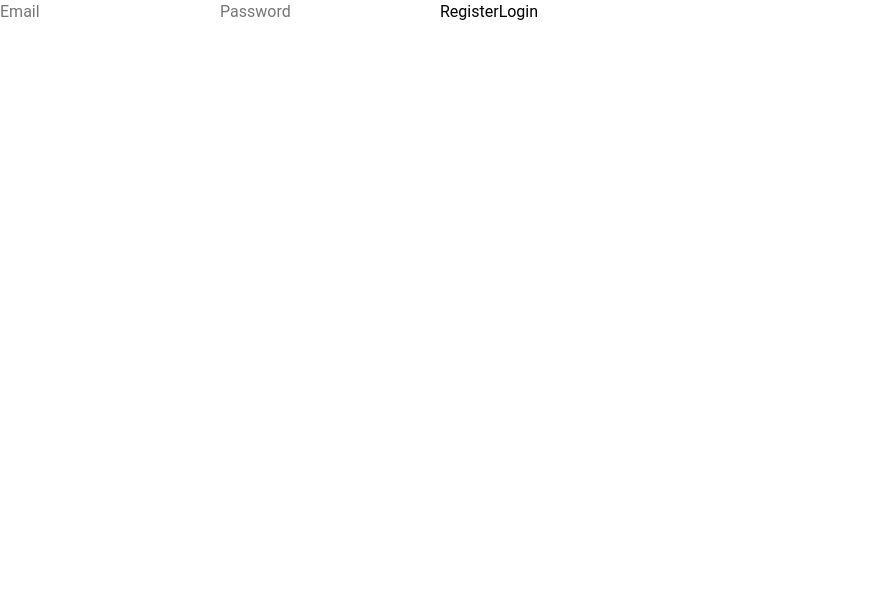
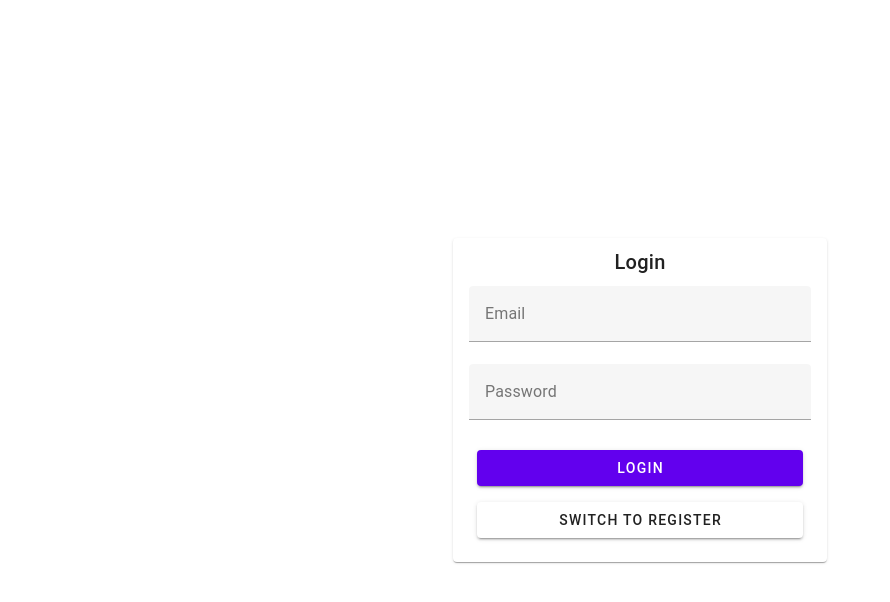
Before and after one commit to Paul-Naudin/Pwa_epitech, a Vue app: page /authentication in a window 1280 px wide. Shown: the top 602 px of the page, without its empty margins (0-890 px from the left). Built offline with nearby package versions, Linux system fonts and the light colour scheme.

Commit message:
Add, changes on login/register fields

```diff
--- a/src/App.vue
+++ b/src/App.vue
@@ -1,6 +1,6 @@
 
 <template>
-  <div id="app">
+  <v-app>
     <router-view />
-  </div>
+  </v-app>
 </template>
--- a/src/components/authentification/LoginRegisterForm.vue
+++ b/src/components/authentification/LoginRegisterForm.vue
@@ -1,14 +1,21 @@
 <template>
-    <div>
-      <input v-model="email" type="email" placeholder="Email">
-      <input v-model="password" type="password" placeholder="Password">
-      <button @click="register">Register</button>
-      <button @click="login">Login</button>
-    </div>
+  <v-card class="d-flex flex-column">
+    <v-card-title align="center" color="primary">{{ loginState ? 'Login' : 'Register' }}</v-card-title>
+    <v-card-text class="justify-center">
+      <v-form class="d-flex flex-column">
+        <v-text-field v-model="email" label="Email"
+          :rules="[v => !!v || 'E-mail is required', v => /.+@.+\..+/.test(v) || 'E-mail must be valid']"></v-text-field>
+        <v-text-field v-model="password" label="Password" type="password"
+          :rules="[v => !!v || 'Password is required', v => (v && v.length >= 8) || 'Password must be at least 8 characters']"></v-text-field>
+        <v-text-field v-if="!loginState" v-model="passwordConfirm" label="Confirm Password" type="password"
+          :rules="[v => !!v || 'Password is required', v => (v && v.length >= 8) || 'Password must be at least 8 characters', v => v === password || 'Passwords must match']"></v-text-field>
+        <v-btn @click="loginState ? login : register" class="ma-2" color="primary">{{ loginState ? 'Login' : 'Register' }}</v-btn>
+        <v-btn @click="switchLoginState" class="ma-2">{{ loginState ? 'Switch to Register' : 'Switch to Login' }}</v-btn>
+      </v-form>
+    </v-card-text>
+  </v-card>
 </template>
-
 <script>
-  import { ref } from 'vue';
 import { getAuth, createUserWithEmailAndPassword, signInWithEmailAndPassword } from "firebase/auth";
 
 export default {
@@ -17,6 +24,7 @@
       loginState: true,
       email: '',
       password: '',
+      passwordConfirm: '',
     };
   },
   methods: {
--- a/src/views/Authentication.vue
+++ b/src/views/Authentication.vue
@@ -1,7 +1,13 @@
 <template>
-    <div>
-        <LoginRegisterForm />
-    </div>
+    <v-main fill-height class="d-flex justify-center align-center">
+        <v-container>
+            <v-row justify="center">
+                <v-col cols="12" sm="8" md="6" lg="4">
+                    <LoginRegisterForm />
+                </v-col>
+            </v-row>
+        </v-container>
+    </v-main>
 </template>
 
 <script>
```
Lines whose indentation alone changed are shown as unchanged.
